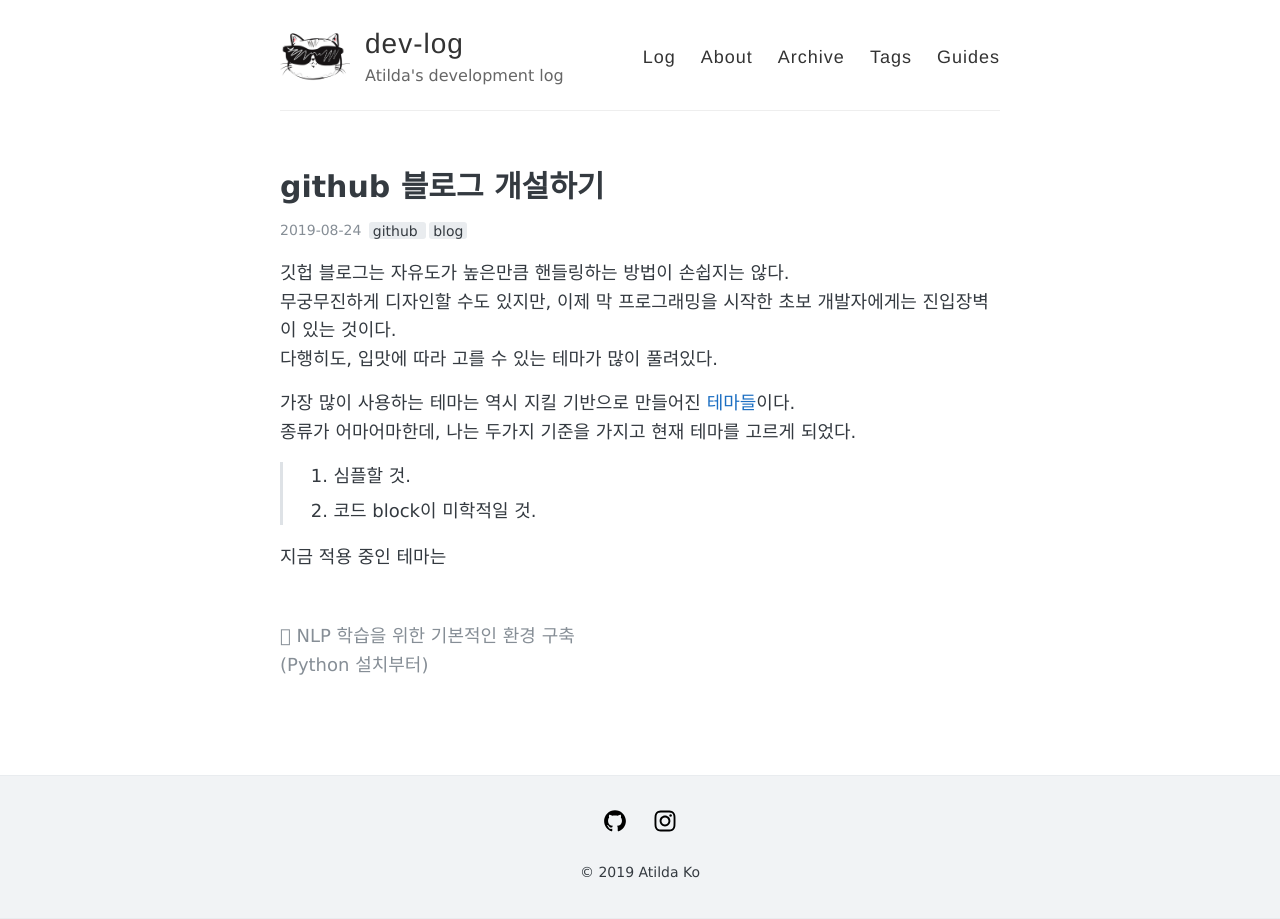
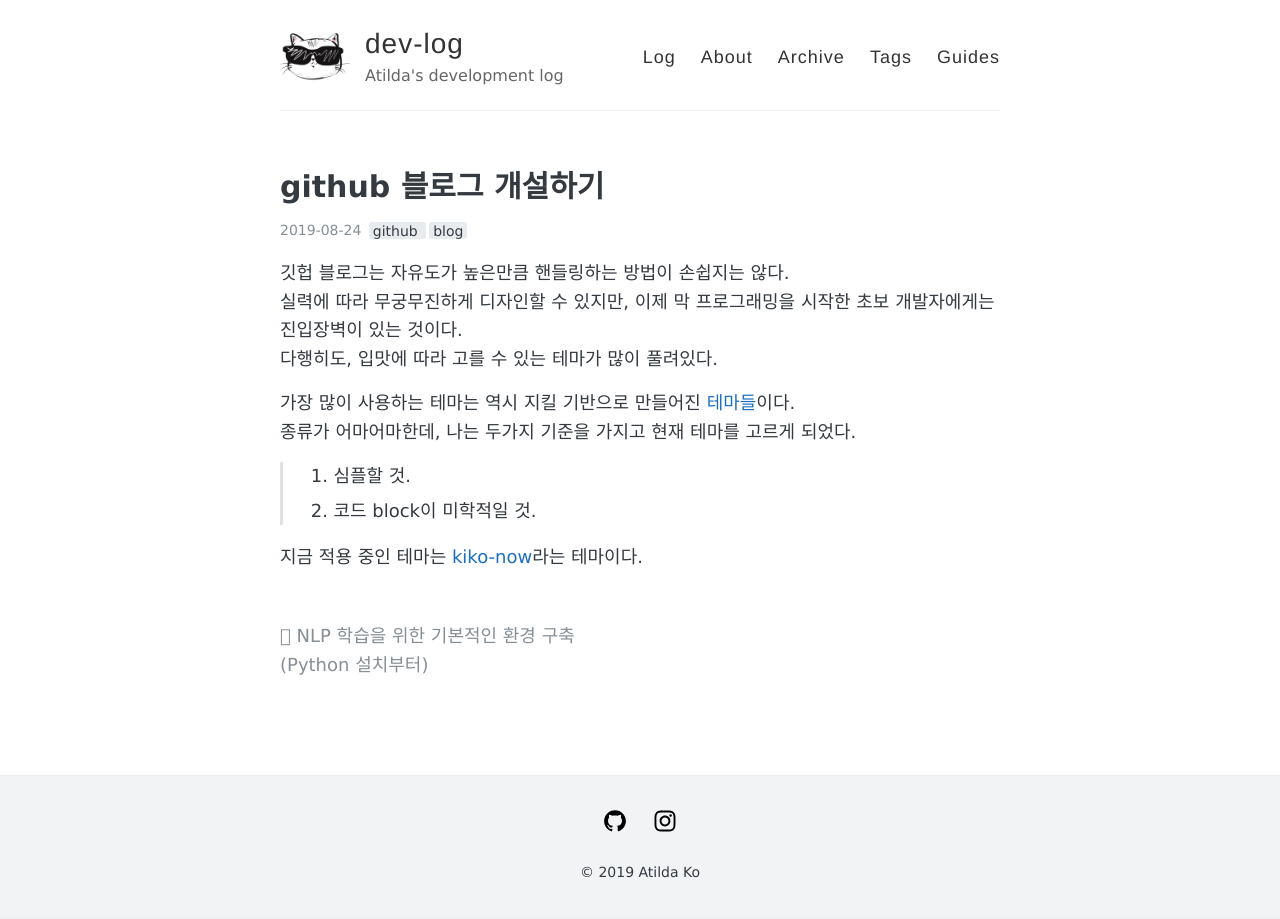
Before and after one commit to stellarway/stellarway.github.io, a Jekyll site: the page built from _posts/2019-08-24-blog.md, in a window 1280 px wide. Built offline with Jekyll 4.4.1, drawn with Linux system fonts in a browser that asks for light colours.

Commit message:
_posts/2019-08-24-blog.md updated from https://stackedit.io/

```diff
--- a/_posts/2019-08-24-blog.md
+++ b/_posts/2019-08-24-blog.md
@@ -6,7 +6,7 @@ comments: true
 ---
 
 깃헙 블로그는 자유도가 높은만큼 핸들링하는 방법이 손쉽지는 않다.
-무궁무진하게 디자인할 수도 있지만, 이제 막 프로그래밍을 시작한 초보 개발자에게는 진입장벽이 있는 것이다.
+실력에 따라 무궁무진하게 디자인할 수 있지만, 이제 막 프로그래밍을 시작한 초보 개발자에게는 진입장벽이 있는 것이다.
 다행히도, 입맛에 따라 고를 수 있는 테마가 많이 풀려있다.
 
 가장 많이 사용하는 테마는 역시 지킬 기반으로 만들어진 [테마들](http://jekyllthemes.org/)이다.
@@ -14,10 +14,11 @@ comments: true
 > 1. 심플할 것.
 > 2. 코드 block이 미학적일 것.
 
-지금 적용 중인 테마는
+
+지금 적용 중인 테마는 [kiko-now](https://github.com/aweekj/kiko-now)라는 테마이다.
 
 
 
 <!--stackedit_data:
-eyJoaXN0b3J5IjpbLTcwNjU1NTgyOCwxNTQyOTA1MTE5XX0=
+eyJoaXN0b3J5IjpbLTI2Nzk2NDI2LDE1NDI5MDUxMTldfQ==
 -->
```
